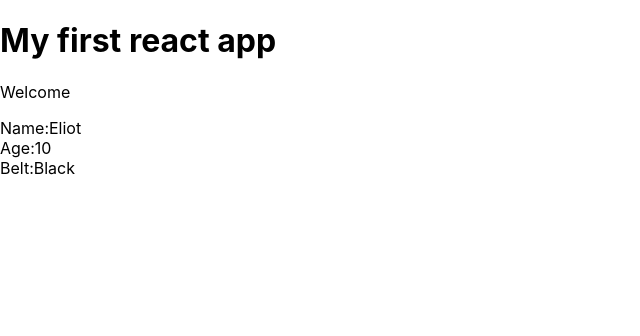
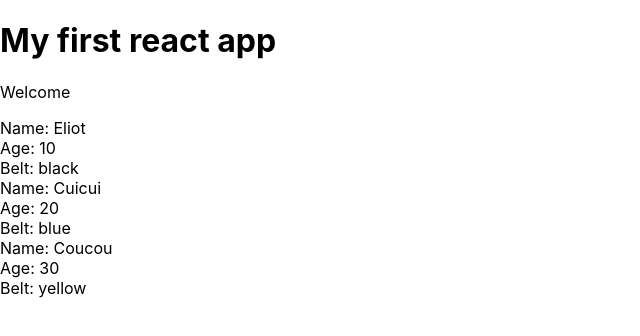
Before and after one commit to DavidBronne/myappRedux, a React (Create React App) app: page / in a window 1280 px wide. Shown: the top 336 px of the page, without its empty margins (0-640 px from the left). Built offline with nearby package versions, Linux system fonts and the light colour scheme.

Commit message:
props,map,list

```diff
--- a/src/App.js
+++ b/src/App.js
@@ -2,13 +2,22 @@ import React, {Component} from 'react';
 import Ninjas from './Ninjas';
 
 class App extends Component {
+
+  state= {
+    ninjas:[
+      {name:'Eliot', age:10, belt:'black', id:1},
+      {name:'Cuicui', age:20, belt:'blue', id:2},
+      {name:'Coucou', age:30, belt:'yellow', id:3}
+    ]
+  }
+
   render() {
 
     return (
       <div className="App">
         <h1>My first react app</h1>
         <p>Welcome</p>
-        <Ninjas/>
+        <Ninjas ninjas={this.state.ninjas}/>
       </div>
     );
 
--- a/src/Ninjas.js
+++ b/src/Ninjas.js
@@ -1,12 +1,35 @@
 import React, {Component} from 'react';
 
 class Ninjas extends Component {
+
+
     render() {
+        const {name, age, belt} = this.props;
+
+        const {ninjas} = this.props;
+        console.log(ninjas);
+
+        const ninjasList = ninjas.map( (ninja) => {
+           return(
+
+               <div className="ninja-list" key={ninja.id}>
+
+                <div>Name: {ninja.name}</div>
+               <div>Age: {ninja.age}</div>
+               <div>Belt: {ninja.belt}</div>
+            </div>
+               )
+
+        }
+        )
+
+
+
+
         return (
             <div className="ninja">
-                <div>Name:Eliot</div>
-                <div>Age:10</div>
-                <div>Belt:Black</div>
+
+                {ninjasList}
             </div>
         )
     }
```
